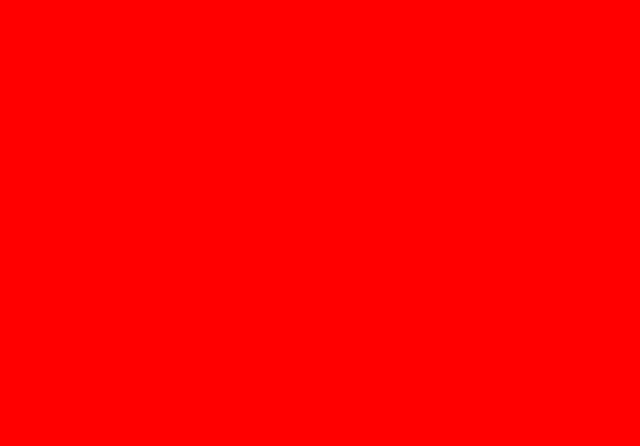
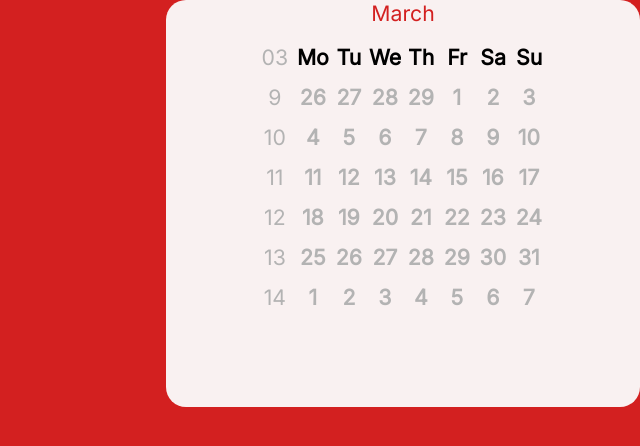
Before and after one commit to Aplikacja-Bazodanowa-L09-1/DbApp---Frontend, a React (Create React App) app in the folder front/: page /calendar in a window 1280 px wide. Before the commit this address had no page. Shown: the top 446 px of the page, without its empty margins (640-1280 px from the left). Built offline with nearby package versions, Linux system fonts and the light colour scheme.

Commit message:
Calendar View #1

```diff
--- a/front/package.json
+++ b/front/package.json
@@ -14,7 +14,7 @@
     "react": "^18.2.0",
     "react-dom": "^18.2.0",
     "react-jwt": "^1.2.1",
-    "react-router-dom": "^6.22.3",
+    "react-router-dom": "^6.23.0",
     "react-scripts": "5.0.1",
     "sort-by": "^1.2.0",
     "web-vitals": "^2.1.4"
--- a/front/src/App.js
+++ b/front/src/App.js
@@ -6,11 +6,18 @@ import {BrowserRouter, Routes, Route} from 'react-router-dom'
 import Main from './Component/Main';
 import RemindPassword from './Component/RemindPassword';
 
+import Calendar from './Component/Calendar';
+import TeamStatistic from './Component/TeamStatistic';
+
 function App() {
   return (
     <div>
       <BrowserRouter>
         <Routes>
+
+          <Route path='calendar/' Component={Calendar} />
+          <Route path='teamstatistic/' Component={TeamStatistic} />
+
           <Route path='/' Component={Menu} />
           <Route path='login/' Component={Login} />
           <Route path='reset_password/:token' Component={ResetPassword} />
--- /dev/null
+++ b/front/src/Component/Calendar.js
@@ -0,0 +1,62 @@
+import '../Style/Calendar.css'
+
+const Calendar = () => {
+    return (
+        <div className="calendar">
+            <p>March</p>
+            <table className="table_days">
+                <tr>
+                    <td className="week">03</td>
+
+                    <div className="day">
+                        <td>Mo</td><td>Tu</td><td>We</td><td>Th</td><td>Fr</td><td>Sa</td><td>Su</td>
+                    </div>
+                </tr>
+                <tr>
+                    <td className="week">9</td>
+
+                    <div className="days">
+                        <td>26</td><td>27</td><td>28</td><td>29</td><td>1</td><td>2</td><td>3</td>
+                    </div>
+                </tr>
+                <tr>
+                    <td className="week">10</td>
+
+                    <div className="days">
+                        <td>4</td><td>5</td><td>6</td><td>7</td><td>8</td><td>9</td><td>10</td>
+                    </div>
+                </tr>
+                <tr>
+                    <td className="week">11</td>
+
+                    <div className="days">
+                        <td>11</td><td>12</td><td>13</td><td>14</td><td>15</td><td>16</td><td>17</td>
+                    </div>
+                </tr>
+                <tr>
+                    <td className="week">12</td>
+
+                    <div className="days">
+                        <td>18</td><td>19</td><td>20</td><td>21</td><td>22</td><td>23</td><td>24</td>
+                    </div>
+                </tr>
+                <tr>
+                    <td className="week">13</td>
+
+                    <div className="days">
+                        <td>25</td><td>26</td><td>27</td><td>28</td><td>29</td><td>30</td><td>31</td>
+                    </div>
+                </tr>
+                <tr>
+                    <td className="week">14</td>
+
+                    <div className="days">
+                        <td>1</td><td>2</td><td>3</td><td>4</td><td>5</td><td>6</td><td>7</td>
+                    </div>
+                </tr>
+            </table>
+        </div>
+    );
+}
+
+export default Calendar;
--- /dev/null
+++ b/front/src/Style/Calendar.css
@@ -0,0 +1,46 @@
+@import url('https://fonts.googleapis.com/css?family=Inter');
+
+body {
+  background-color:#D32020;
+}
+
+.calendar {
+  border-radius: 20px;
+  width: 474px;
+  height: 407px;
+  background-color:#F9F1F1;
+  font-family: 'Inter';
+  font-size: 21.26px;
+  float:right;
+  text-align: center;
+}
+
+.calendar p {
+  color: #D32020;
+}
+
+.table_days {
+  margin-left: auto;
+  margin-right: auto;
+  text-align: center;
+}
+
+.table_days td {
+  height: 32px;
+  width: 32px;
+  vertical-align:middle;
+}
+
+.week {
+  color:#B3B3B3;
+}
+
+.day {
+  color:#000000;
+  font-weight: bold;
+}
+
+.days {
+  color:#B3B3B3;
+  font-weight: bold;
+}
--- a/package.json
+++ b/package.json
@@ -3,7 +3,7 @@
     "create-react-app": "^5.0.1",
     "localforage": "^1.10.0",
     "match-sorter": "^6.3.4",
-    "react-router-dom": "^6.22.3",
+    "react-router-dom": "^6.23.0",
     "sort-by": "^1.2.0"
   }
 }
```
Also changed, not shown: 2 other files (tests, documents, lock files or other folders).
